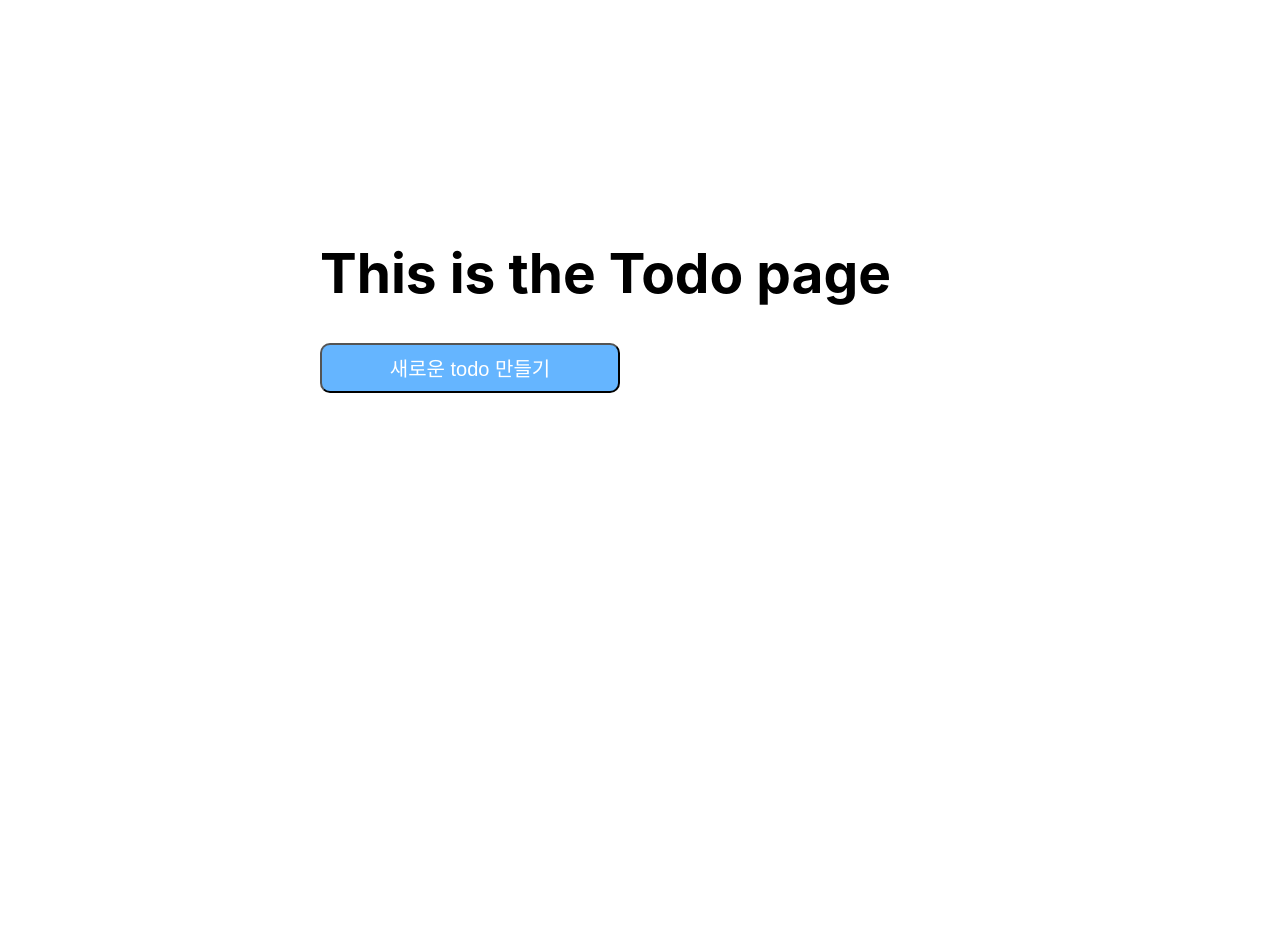
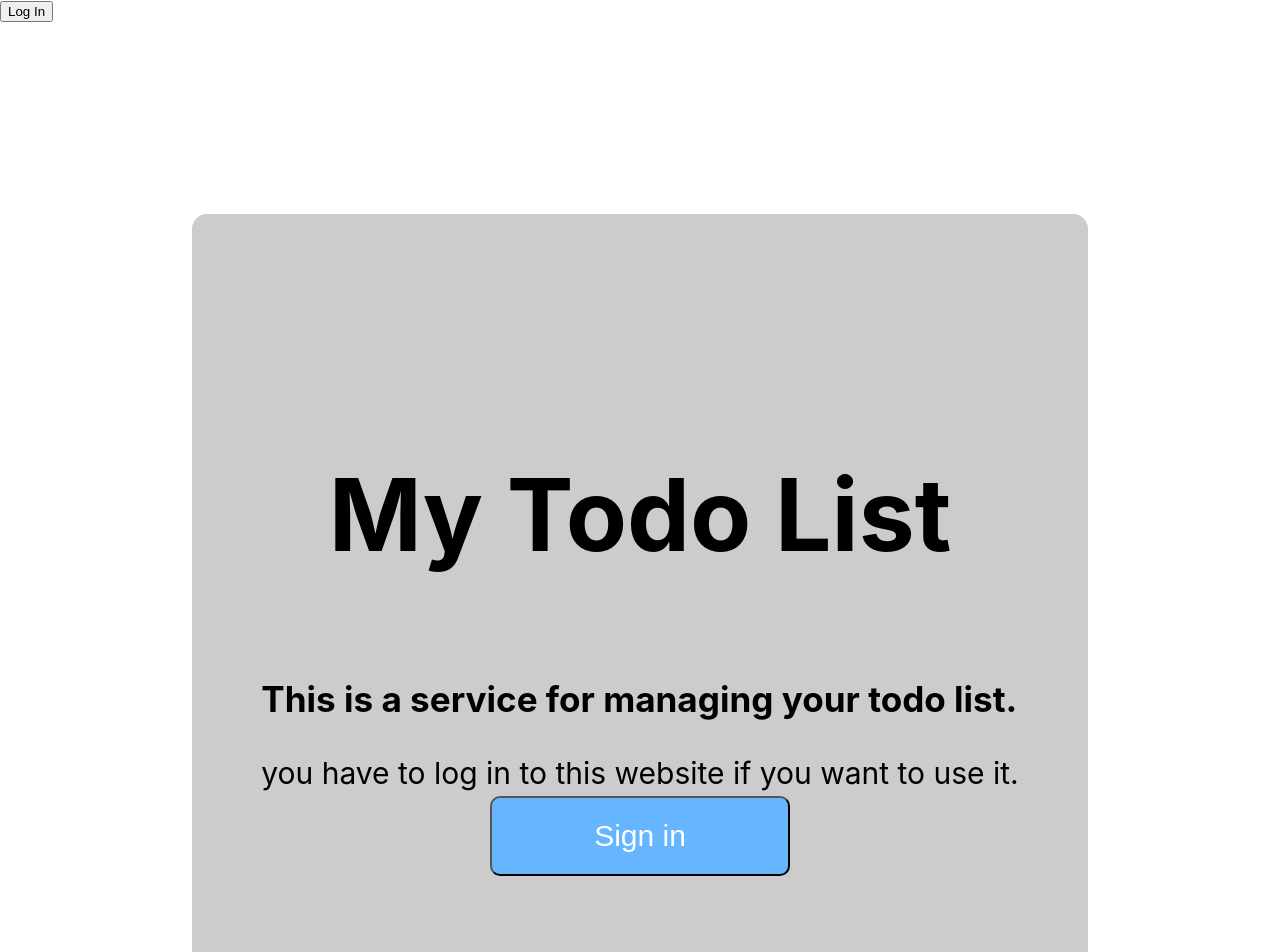
Before and after one commit to PhoneticsBug/wanted-pre-onboarding-frontend, a React (Create React App) app: page / in a window 1280 px wide. Shown: the top 952 px of the page. Before the commit the page ends 800 px from the top, so only its background shows below. Built offline with nearby package versions, Linux system fonts and the light colour scheme.

Commit message:
init: header.js, fix: sign in logics

```diff
--- a/package.json
+++ b/package.json
@@ -11,6 +11,7 @@
     "react-dom": "^18.2.0",
     "react-router-dom": "^6.15.0",
     "react-scripts": "5.0.1",
+    "recoil-persist": "^5.1.0",
     "web-vitals": "^2.1.0"
   },
   "scripts": {
--- a/src/App.js
+++ b/src/App.js
@@ -1,28 +1,49 @@
-import React from "react";
-import { BrowserRouter, Route, Routes, Navigate } from "react-router-dom";
-
-// 페이지
+import React, { useState, useEffect } from "react";
+import { BrowserRouter, Route, Routes } from "react-router-dom";
 import Signup from "./pages/signup.js";
 import HomePage from "./pages/home.js";
 import Signin from "./pages/signin.js";
 import TodoPage from "./pages/todo.js";
+import Header from "./components/header.js"; // Import the Header component
 
-function App() {
-  const isLoggedIn = false; // 로그인 상태를 나타내는 변수 (임시 값)
+const App = () => {
+  const [isSignedIn, setIsSignedIn] = useState(false);
+
+  useEffect(() => {
+    // 컴포넌트가 마운트될 때 로컬 스토리지에서 로그인 상태를 확인하고 설정합니다.
+    const storedIsSignedIn = localStorage.getItem("isSignedIn");
+    if (storedIsSignedIn === "true") {
+      setIsSignedIn(true);
+    }
+  }, []);
+
+  const handleLogin = () => {
+    setIsSignedIn(true);
+    // 로그인 상태를 로컬 스토리지에 저장합니다.
+    localStorage.setItem("isSignedIn", "true");
+  };
+
+  const handleLogout = () => {
+    setIsSignedIn(false);
+    // 로그아웃 시 로컬 스토리지에서 로그인 상태를 제거합니다.
+    localStorage.removeItem("isSignedIn");
+  };
+
   return (
     <BrowserRouter>
+      <Header isSignedIn={isSignedIn} handleLogout={handleLogout} />
       <Routes>
         {/* 로그인 관련 */}
         <Route path="/signup" element={<Signup />} />
-        <Route path="/signin" element={<Signin />} />
+        <Route path="/signin" element={<Signin setIsSignedIn={handleLogin} />} />
         {/* 사용자 페이지 */}
-        <Route path="/home" element={<HomePage />} />
-        <Route path="/" element={<TodoPage />} /> {/* sLoggedIn ? <TodoPage /> : <Navigate to="/home" /> */}
-
+        <Route
+          path="/"
+          element={isSignedIn ? <TodoPage handleLogout={handleLogout} /> : <HomePage />}
+        />
       </Routes>
-
     </BrowserRouter>
   );
-}
+};
 
 export default App;
--- /dev/null
+++ b/src/components/header.js
@@ -0,0 +1,15 @@
+import React from "react";
+
+const Header = ({ isSignedIn, handleLogout }) => {
+  return (
+    <div>
+      {isSignedIn ? (
+        <button onClick={handleLogout}>Log Out</button>
+      ) : (
+        <button>Log In</button>
+      )}
+    </div>
+  );
+};
+
+export default Header;
--- a/src/pages/home.js
+++ b/src/pages/home.js
@@ -1,28 +1,45 @@
-import React, { useState } from "react";
-import { useNavigate } from "react-router";
+import React, { useState, useEffect } from "react";
+import { useNavigate } from "react-router-dom";
 
-import "../styles/home.css"
+import "../styles/home.css";
 
 const HomePage = () => {
   const navigate = useNavigate();
+  const [isLoggedIn, setIsLoggedIn] = useState(false);
+
+  useEffect(() => {
+    // 여기서 로그인 정보를 확인하고 로그인되어 있는지 여부를 업데이트합니다.
+    // 예를 들어, 로컬 스토리지 또는 쿠키를 사용하여 로그인 상태를 확인할 수 있습니다.
+    // 이 예제에서는 간단하게 true 또는 false 값을 사용하겠습니다.
+    const userIsLoggedIn = localStorage.getItem("isLoggedIn") === "true";
+    setIsLoggedIn(userIsLoggedIn);
+
+    // 만약 로그인되어 있다면, /todo 페이지로 리다이렉트합니다.
+    if (userIsLoggedIn) {
+      navigate("/todo");
+    }
+  }, [navigate]);
 
   const LoginButton = () => {
-    navigate("/signin");
+    return (
+      <button
+        onClick={() => navigate("/signin")}
+        className="signin-btn"
+      >
+        Sign in
+      </button>
+    );
   };
 
   return (
     <>
       <div className="main-box">
         <h1 className="title-holder">My Todo List</h1>
-        <di className="descriptions">
+        <div className="descriptions">
           <h3> This is a service for managing your todo list. </h3>
           <span> you have to log in to this website if you want to use it. </span>
-        </di>
-        <button
-          onClick={LoginButton}
-          className="signin-btn">
-             <strong>Sign in</strong>
-        </button>
+        </div>
+        {!isLoggedIn && <LoginButton />}
       </div>
     </>
   );
--- a/src/pages/signin.js
+++ b/src/pages/signin.js
@@ -4,7 +4,7 @@ import { useNavigate } from "react-router-dom";
 
 import "../styles/signin.css";
 
-const Signin = () => {
+const Signin = ({ setIsSignedIn }) => {
   const navigate = useNavigate();
 
   const [email, setEmail] = useState(""); // 이메일
@@ -28,11 +28,12 @@ const Signin = () => {
         password: password,
       })
       .then((response) => {
+        setIsSignedIn(true); // 로그인 상태 업데이트
         navigate("/");
       })
       .catch((error) => {
         console.error(error);
-        alert("Please check your email or password")
+        alert("Please check your email or password");
       });
   };
 
--- a/src/pages/todo.js
+++ b/src/pages/todo.js
@@ -1,4 +1,5 @@
-import React, { useState } from "react";
+import React, { useState, useEffect } from "react";
+import axios from "axios";
 
 import "../styles/todo.css"
 
@@ -11,6 +12,21 @@ const TodoPage = () => {
   // edit mode 관련 state
   const [isEditing, setIsEditing] = useState(false);
   const [currentEditId, setCurrentEditId] = useState(null);
+
+  useEffect(() => {
+    // 페이지가 로드될 때 Todo 목록을 서버에서 불러옵니다.
+    axios.get("https://www.pre-onboarding-selection-task.shop/todos", {
+      headers: {
+        Authorization: "Bearer access_token", // 여기서 access_token을 실제 토큰으로 대체해야 합니다.
+      },
+    })
+    .then((response) => {
+      setTodos(response.data);
+    })
+    .catch((error) => {
+      console.error("Todo 목록을 불러오는 데 실패했습니다.", error);
+    });
+  }, []);
 
   const handleAddTodo = () => {
     if (newTodoText.trim() === "") {
```
Also changed, not shown: 2 other files (tests, documents, lock files or other folders).
